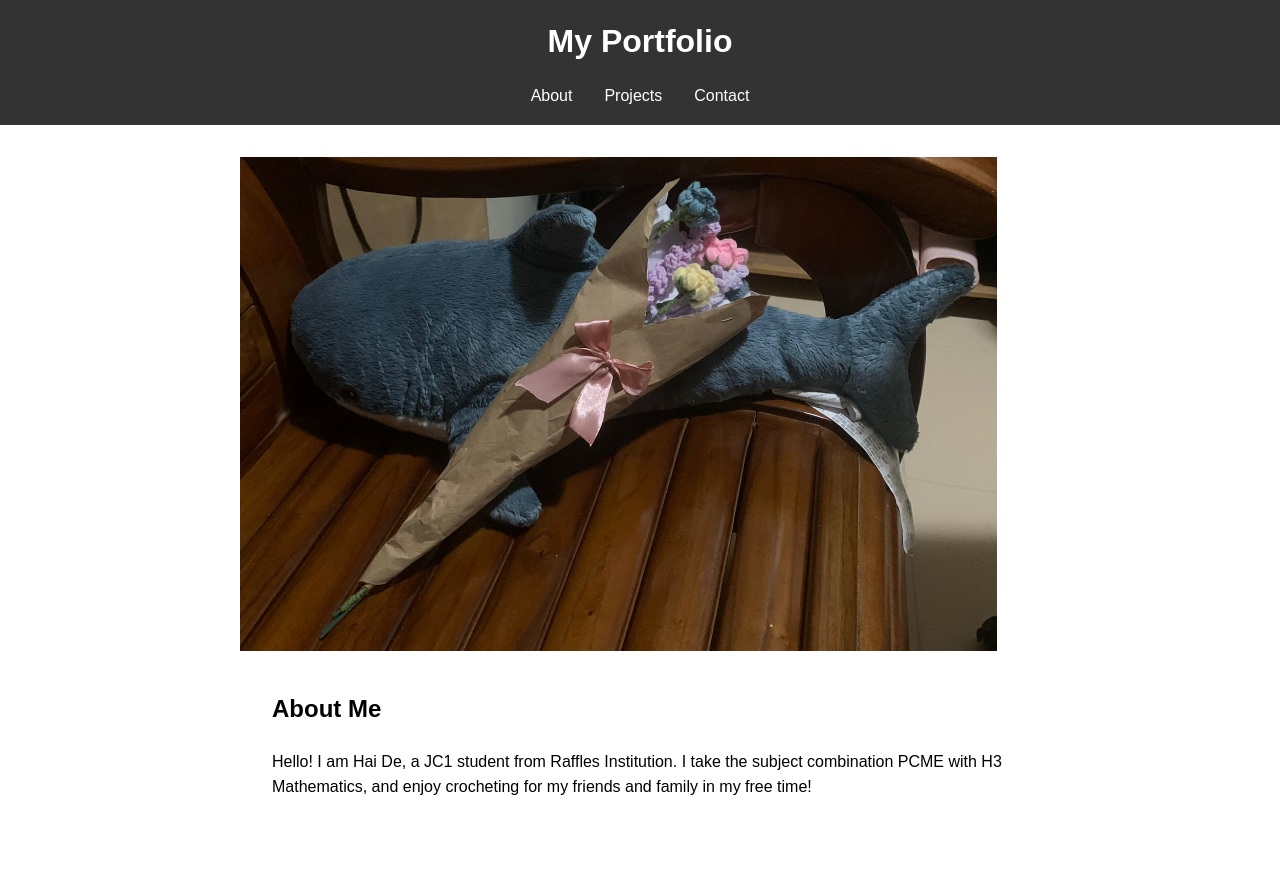
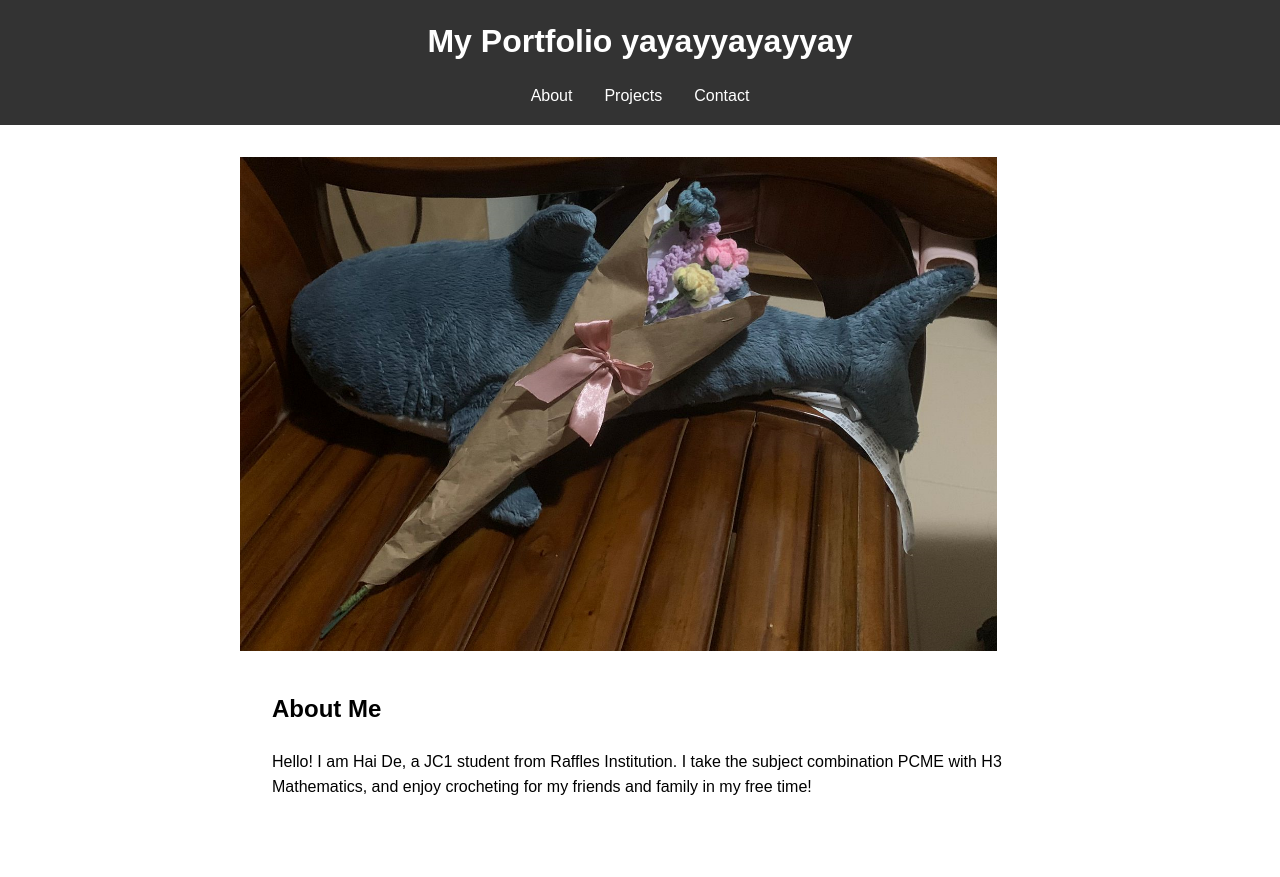
Before and after one commit to f-tes/delete-this-after, a plain HTML site: page index.html in a window 1280 px wide. Shown: the top 877 px of the page. Drawn offline with Linux system fonts and the light colour scheme.

Commit message:
Update index.html

```diff
--- a/index.html
+++ b/index.html
@@ -8,7 +8,7 @@
 </head>
 <body>
     <header>
-        <h1>My Portfolio</h1>
+        <h1>My Portfolio yayayyayayyay</h1>
         <nav>
             <ul>
                 <li><a href="#about">About</a></li>
```
